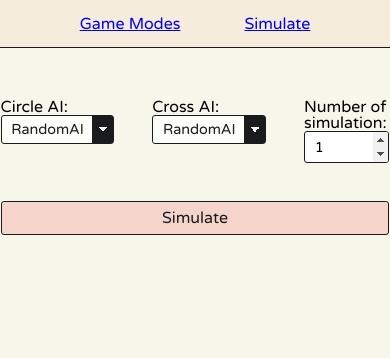
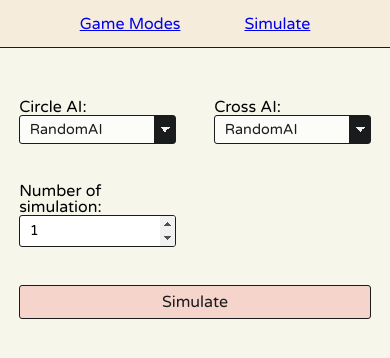
Before and after one commit to ajgi123/tic-tac-toe, a React (Create React App) app: page /tic-tac-toe/sim in a window 390 px wide. Shown: the top 358 px of the page. Built offline with nearby package versions, Linux system fonts and the light colour scheme.

Commit message:
Add responsivnes

```diff
--- a/src/pages/simulation-page/SimulationPage.module.scss
+++ b/src/pages/simulation-page/SimulationPage.module.scss
@@ -12,6 +12,14 @@
 
   button {
     grid-column: 1 / 4;
+  }
+
+  @media screen and (max-width: 44rem) {
+    grid-template-columns: repeat(2, 1fr);
+
+    button {
+      grid-column: 1 / 3;
+    }
   }
 }
 
```
